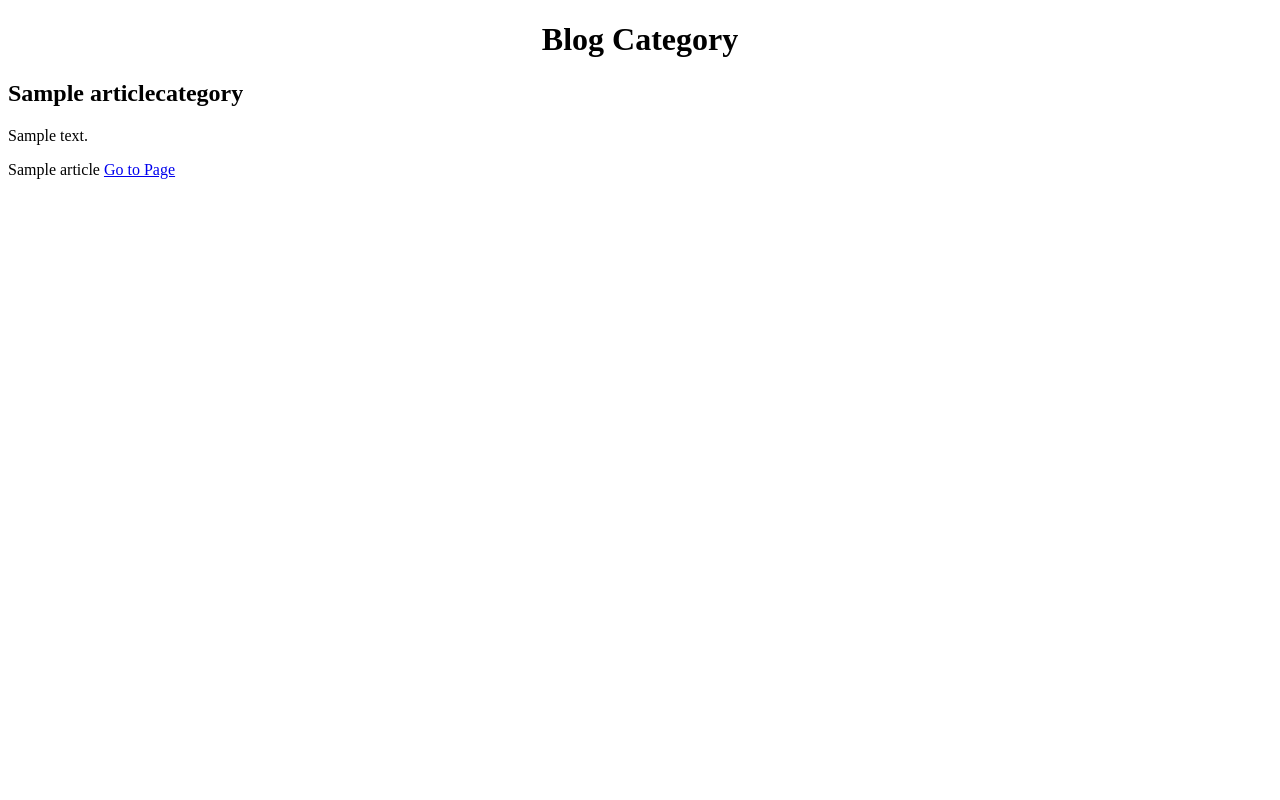
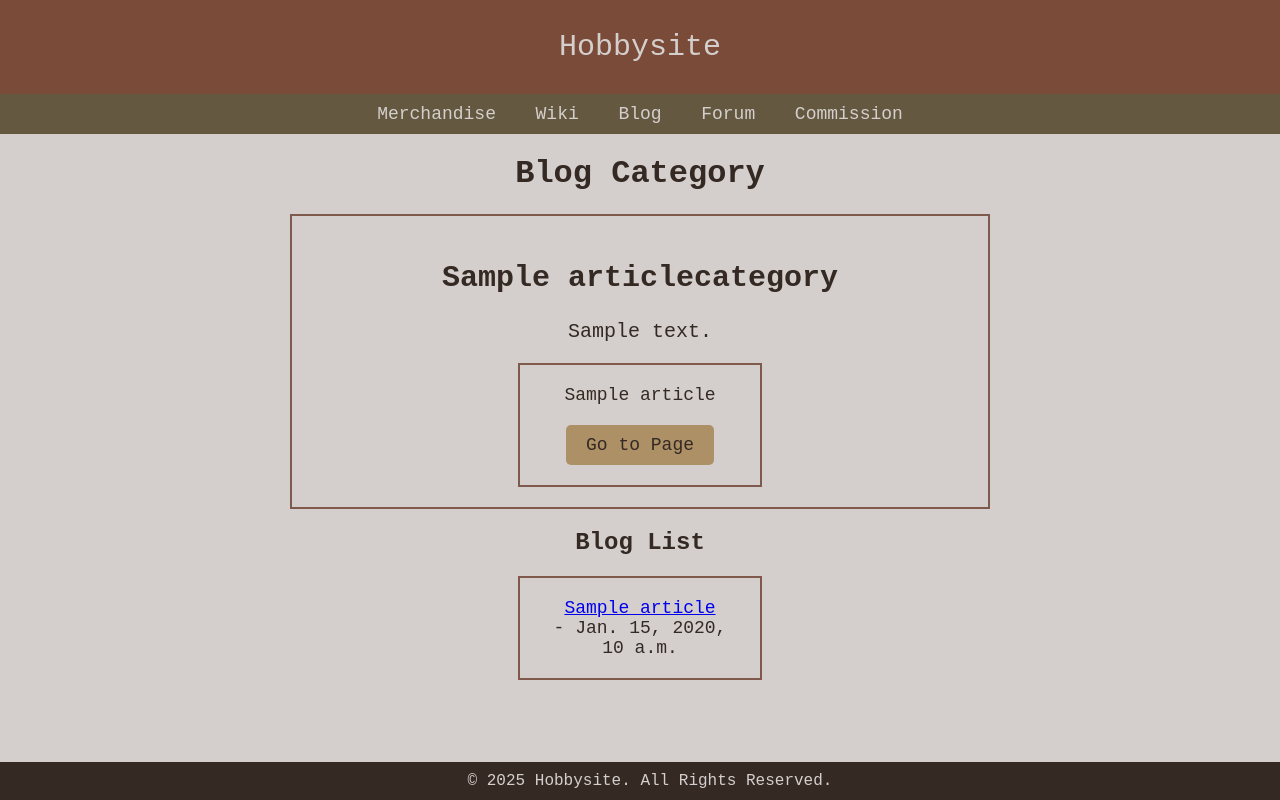
Before and after one commit to vin-arg/hobbysite-C-D-9, a Django app: page /blog/articles/ in a window 1280 px wide. Run offline with Django 5.2, Linux system fonts and the light colour scheme; tables that the repository leaves empty hold one stand-in row (values such as "Sample post").

Commit message:
make static folder and styles.css, added css to html

```diff
--- /dev/null
+++ b/hobbysite/blog/static/styles.css
@@ -0,0 +1,123 @@
+header {
+    background-color: #7a4b39;
+    color: #d4cfcc;
+    padding: 30px;
+    text-align: center;
+    font-size: 30px;
+    font-family: 'Courier New', Courier, monospace;
+}
+
+body {
+    background-color: #d4cfcc;
+    color: #342923;
+    font-family: Arial, sans-serif;
+    margin: 0;
+    padding: 0;
+}
+
+nav {
+    background-color: #645840;
+    padding: 10px;
+    text-align: center;
+    font-family: 'Courier New', Courier, monospace;
+}
+
+nav a {
+    color: #d4cfcc;
+    margin: 0 15px;
+    text-decoration: none;
+    font-size: 18px;
+    font-family: 'Courier New', Courier, monospace;
+}
+
+
+.category_container {
+    width: 100%;
+    max-width: 1200px;
+    margin: 20px auto;
+    padding: 20px;
+    border: 2px solid #7f5a4c;
+    box-sizing: border-box;
+    font-family: 'Courier New', Courier, monospace;
+    font-size: 20px;
+}
+
+.article_list {
+    display: flex;
+    flex-wrap: wrap;
+    gap: 10px;
+    justify-content: center;
+    list-style: none;
+    text-align: center;
+}
+
+.artlist_cont {
+    flex: 1 1 calc(33.33% - 20px);
+    max-width: 200px;
+    padding: 20px;
+    border: 2px solid #7f5a4c;
+    font-family: 'Courier New', Courier, monospace;
+    font-size: 18px;
+    text-align: center;
+
+    display: flex;
+    justify-content: space-between;
+    flex-direction: column;
+    align-items: center;
+    text-align: center;
+}
+
+
+footer {
+    background-color: #342923;
+    color: #d4cfcc;
+    text-align: center;
+    padding: 10px;
+    position: fixed;
+    bottom: 0;
+    width: 100%;
+    font-family: 'Courier New', Courier, monospace;
+}
+
+div {
+    text-align: center;
+    margin: auto;
+    max-width: 700px;
+}
+
+.button {
+    background-color: #ad9066;
+    color: #342923;
+    padding: 10px 20px;
+    text-decoration: none;
+    font-size: 18px;
+    border-radius: 5px;
+    display: inline-block;
+    margin-top: 20px;
+}
+
+.entry {
+    text-align: justify;
+    line-height: 1.6;
+    font-size: 17px;
+    width: 80%;
+    max-width: 800px;
+    margin: 0 auto;
+    display: flex;
+    flex-direction: column;
+    align-items: center;
+}
+
+.down {
+    text-align: center;
+    margin-top: auto;
+    padding-top: 20px;
+}
+
+h1 {
+    font-family: 'Courier New', Courier, monospace;
+}
+
+h2 {
+    font-family: 'Courier New', Courier, monospace;
+}
--- a/hobbysite/blog/templates/article_detail.html
+++ b/hobbysite/blog/templates/article_detail.html
@@ -7,16 +7,16 @@
     <center><h1>{{ article.title }}</h1></center>
     <center><p><strong>Category:</strong> {{ article.category }}</p></center>
 
-    <div>
+    <div class="entry">
     <p>{{ article.entry }}</p>
     </div>
 
 
-    <div>
+    <div class="down">
         <p><em>Created on: {{ article.created_on }}</em></p>
         <p><em>Updated on: {{ article.updated_on }}</em></p>
 
-    <center><a href="/blog/articles/">Back</a></center>
+    <center><a href="/blog/articles/" class="button">Back</a></center>
     </div>
 
 
--- a/hobbysite/blog/templates/article_list.html
+++ b/hobbysite/blog/templates/article_list.html
@@ -7,18 +7,18 @@
     <center><h1>Blog Category</h1></center>
 
     {% for category in categories %}
-        <div>
+        <div class="category_container">
             <h2>{{ category.name }}</h2>
             <p>{{ category.description }}</p>
 
-            <div>
+            <div class="article_list">
                 {% for article in category.art_cat.all %}
-                    <div>{{ article.title }}
-                        <a href="{% url 'article_detail' article.pk %}">Go to Page</a>
+                    <div class="artlist_cont" >{{ article.title }}
+                        <a href="{% url 'article_detail' article.pk %}" class="button">Go to Page</a>
                     </div>
 
                 {% empty %}
-                    <div>No articles in this category.</div>
+                    <div class="artlist_cont">No articles in this category.</div>
                 {% endfor %}
             </div>
 
@@ -28,3 +28,19 @@
     {% endfor %}
 
 {% endblock %}
+
+{% block list %}
+
+    <center><h2>Blog List</h2></center>
+    <div class="article_list">
+        {% for article in articles %}
+            <div class="artlist_cont">
+                <a href="{% url 'article_detail' article.pk %}">{{ article.title }}</a>
+                <a>- {{ article.created_on }}</a>
+            </div>
+        {% empty %}
+            <div>No articles available</div>
+        {% endfor %}
+    </div>
+
+{% endblock %}
--- a/hobbysite/blog/templates/base.html
+++ b/hobbysite/blog/templates/base.html
@@ -2,15 +2,33 @@
 <html lang="en-US">
 
 <head>
+    <link rel="stylesheet" href="/static/styles.css">
     <title>{% block title %}{% endblock %}</title>
 
 </head>
 <body>
+    <header>
+        Hobbysite
+    </header>
+
+    <nav>
+        <a href="{% url 'itemList' %}">Merchandise</a>
+        <a href="#">Wiki</a>
+        <a href="{% url 'article_list' %}">Blog</a>
+        <a href="#">Forum</a>
+        <a href="#">Commission</a>
+    </nav>
 
     <div>
         {% block category %}{% endblock %}
     </div>
 
 
+    <div >
+        {% block list %}{% endblock %}
+    </div>
+
+    <footer>&copy; 2025 Hobbysite. All Rights Reserved.</footer>
+
 </body>
 </html>
```
